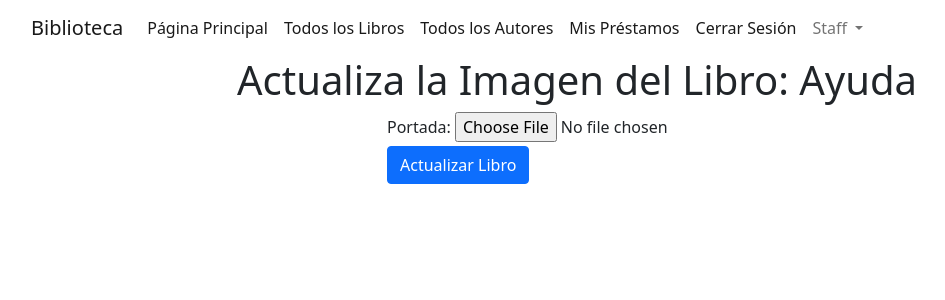
After one commit to emilio-nuno/Biblioteca, a Django app: page /catalogo/libros/1/cambiar-imagen in a window 1280 px wide. The commit adds this page. Shown: the top 300 px of the page, without its empty margins (63-1008 px from the left). Run offline with Django 4.2, Linux system fonts and the light colour scheme; a user stored in the database is signed in; data comes from the database, SQL or seed files in the repository; both versions use the stored data as it was after the commit; some libraries are stand-ins or nearby versions.

Commit message:
Agregado manejo de archivos

```diff
--- a/Biblioteca/Biblioteca/settings.py
+++ b/Biblioteca/Biblioteca/settings.py
@@ -130,3 +130,6 @@ DEFAULT_AUTO_FIELD = 'django.db.models.BigAutoField'
 LOGIN_REDIRECT_URL = '/'
 
 EMAIL_BACKEND = 'django.core.mail.backends.console.EmailBackend'
+
+MEDIA_URL = 'media/'
+MEDIA_ROOT = BASE_DIR / 'uploads'
--- a/Biblioteca/Biblioteca/urls.py
+++ b/Biblioteca/Biblioteca/urls.py
@@ -27,4 +27,4 @@ urlpatterns = [
     path('', RedirectView.as_view(url='catalogo/', permanent=True)),
     path('catalogo/', include('catalogo.urls')),
     path('cuentas/', include('django.contrib.auth.urls')),
-] + static(settings.STATIC_URL, document_root=settings.STATIC_ROOT)
+] + static(settings.STATIC_URL, document_root=settings.STATIC_ROOT) + static(settings.MEDIA_URL, document_root=settings.MEDIA_ROOT)
--- a/Biblioteca/catalogo/models.py
+++ b/Biblioteca/catalogo/models.py
@@ -50,14 +50,12 @@ class Libro(SafeDeleteModel, Timestamp):
     _safedelete_policy = safedelete.models.SOFT_DELETE_CASCADE
 
     titulo = models.CharField(max_length=200)
-
     autor = models.ForeignKey(Autor, on_delete=models.SET_NULL, null=True)
-
     resumen = models.TextField(max_length=1000, help_text='Inserta una breve descripción del libro')
     isbn = models.CharField('ISBN', max_length=13, unique=True,
                             help_text='13 caracteres <a href="https://www.isbn-international.org/content/what-isbn">ISBN number</a>')
-
     genero = models.ManyToManyField(Genero, help_text='Selecciona uno o varios géneros para este libro')
+    portada = models.ImageField(blank=True, null=True)
 
     def __str__(self):
         """Cadena que representa al modelo."""
--- /dev/null
+++ b/Biblioteca/catalogo/templates/editar_imagen_libro.html
@@ -0,0 +1,24 @@
+{% extends "base.html" %}
+
+{% block contenido %}
+  <h1 class="text-center">Actualiza la Imagen del Libro: {{ libro.titulo }}</h1>
+
+<!-- TODO: Checar si se puede ajustar base_formulario para incluir el contenedor flex dentro de este archivo -->
+<div class="d-flex justify-content-center">
+  {% if form.errors %}
+    <div class="alert alert-danger">
+      {{ form.errors }}
+    </div>
+  {% endif %}
+    <form action="" method="post" enctype="multipart/form-data">
+    {% csrf_token %}
+    <div class="form-group">
+      <div class="mb-1">
+        {{ form.portada.label_tag  }}
+        {{ form.portada }}
+      </div>
+      <button type="submit" class="btn btn-primary">Actualizar Libro</button>
+    </div>
+  </form>
+</div>
+{% endblock %}
--- a/Biblioteca/catalogo/urls.py
+++ b/Biblioteca/catalogo/urls.py
@@ -14,4 +14,5 @@ urlpatterns = [
     path('prestados/', views.ListaLibrosPrestados.as_view(), name='todos-prestamos'),
     path('libros/<uuid:pk>/renovar', views.renovar_libro_bibliotecario, name='renovar-libro-bibliotecario'),
     path('disponibles/', views.consulta_libros_disponibles, name='libros-disponibles'),
+    path('libros/<int:pk>/cambiar-imagen', views.CambiarImagenLibro.as_view(), name='cambiar-imagen-libro'),
 ]
--- a/Biblioteca/catalogo/views.py
+++ b/Biblioteca/catalogo/views.py
@@ -11,6 +11,8 @@ from django.views.generic.edit import CreateView, UpdateView, DeleteView
 # Create your views here.
 from .forms import FormularioRenovacionLibro, FormularioCrearInstanciaLibro, FormularioEditarInstanciaLibro
 from .models import Libro, Autor, InstanciaLibro, Genero
+
+# TODO: Checar si hay una manera de saber que un usuario pertenece a un grupo en vez de usar catalogo.puede_marcar_retornado
 
 class CrearLibro(LoginRequiredMixin, PermissionRequiredMixin, CreateView):
     form_class = FormularioCrearInstanciaLibro
@@ -143,3 +145,10 @@ def consulta_libros_disponibles(request):
     libros_dict = [instancia_libro_to_dict(libro) for libro in libros]
     respuesta = {'libros': libros_dict}
     return JsonResponse(respuesta)
+
+class CambiarImagenLibro(LoginRequiredMixin, PermissionRequiredMixin, generic.UpdateView):
+    """Vista para editar la imagen de un libro."""
+    model = Libro
+    fields = ['portada']
+    permission_required = 'catalogo.puede_marcar_retornado.'
+    template_name = 'editar_imagen_libro.html'
--- a/requirements.txt
+++ b/requirements.txt
@@ -7,3 +7,4 @@ python-dateutil==2.8.2
 six==1.16.0
 sqlparse==0.4.2
 toposort==1.7
+Pillow==9.1.0
```
Also changed, not shown: Biblioteca/catalogo/templates/detalle_libro.html (+7 -0 lines), Biblioteca/catalogo/static/portadas/no-disponible.png (added), Biblioteca/db.sqlite3.
